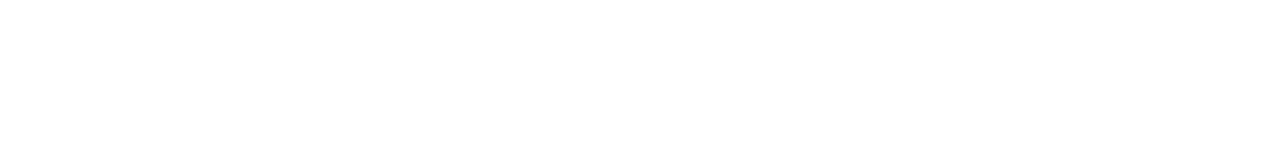
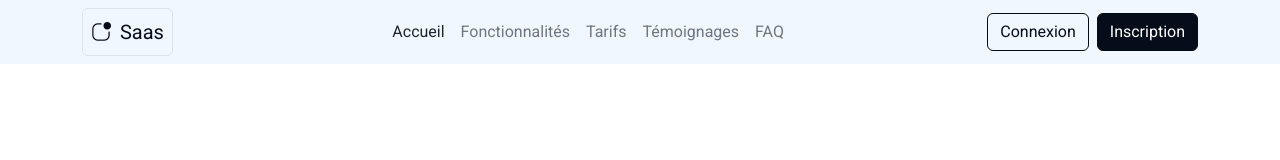
Before and after one commit to noword2000/LANDING-PAGE-SaaS, a website: page index.html in a window 1280 px wide. Drawn offline with nearby package versions, Linux system fonts and the light colour scheme; files that its build step writes are made by us from their sources.

Commit message:
feat: intégration d'une barre de navigation responsive et configuration du design
- Ajout d'une barre de navigation responsive
- Import des Bootstrap Icons dans le projet
- J'ai fixé la barre de navigation et ajusté le contenu principal (main)
- Personnalisation des variables navbar-light dans style_variables.scss

```diff
--- a/index.html
+++ b/index.html
@@ -13,11 +13,58 @@
     <!-- Lien vers mon fichier style CSS (Bootstrap Personnalisé) -->
     <link rel="stylesheet" href="./css/style.css">
 
+    <!-- Bootstrap Icons CSS -->
+    <link rel="stylesheet" href="./node_modules/bootstrap-icons/font/bootstrap-icons.min.css">
+
 </head>
 
 <body>
+    <!-- Entête de la page -->
+    <header>
+        <!-- Barre de navigation -->
+        <nav class="navbar navbar-expand-lg navbar-light bg-light fixed-top">
+            <div class="container">
+                <!-- Logo ou Titre du site web -->
+                <a class="navbar-brand border rounded p-2" href="#">
+                    <i class="bi bi-app-indicator me-1 text-dark"></i>
+                    <span class="text-dark">Saas</span>
+                </a>
+                <!-- Bouton pour ouvrir le menu sur mobile et tablette (Navigation Responsive) -->
+                <button class="navbar-toggler" type="button" data-bs-toggle="collapse" data-bs-target="#navbar"
+                    aria-controls="navbar" aria-expanded="false" aria-label="Toggle navigation">
+                    <span class="navbar-toggler-icon"></span>
+                </button>
+                <!-- Menu de navigation -->
+                <div class="collapse navbar-collapse" id="navbar">
+                    <!-- Liens de Navigation -->
+                    <ul class="navbar-nav mx-auto mb-2 mb-lg-0">
+                        <li class="nav-item">
+                            <a class="nav-link active" href="#">Accueil</a>
+                        </li>
+                        <li class="nav-item">
+                            <a class="nav-link" href="#">Fonctionnalités</a>
+                        </li>
+                        <li class="nav-item">
+                            <a class="nav-link" href="#">Tarifs</a>
+                        </li>
+                        <li class="nav-item">
+                            <a class="nav-link" href="#">Témoignages</a>
+                        </li>
+                        <li class="nav-item">
+                            <a class="nav-link" href="#">FAQ</a>
+                        </li>
+                    </ul>
+                    <!-- Boutons d'actions pour se connecter ou s'inscrire -->
+                    <a href="#" class="btn btn-outline-dark me-2">Connexion</a>
+                    <a href="#" class="btn btn-dark">Inscription</a>
+                </div>
+            </div>
+        </nav>
+    </header>
+    <!-- Contenu principal de la page Web -->
+    <main class="mt-5 pt-5">
 
-
+    </main>
     <!-- Bootstrap JS -->
     <script src="./node_modules/bootstrap/dist/js/bootstrap.bundle.min.js"></script>
 
--- a/scss/style_variables.scss
+++ b/scss/style_variables.scss
@@ -8,3 +8,10 @@
 $font-family-sans-serif: 'Roboto', sans-serif;//Corps de Texte
 $headings-font-family: 'Roboto Condensed', sans-serif;//Titres
 $headings-font-weight: 700;//Graisse des titres
+
+//Couleurs des éléments de mon navbar light
+$navbar-light-color:                rgba($dark, .55);
+$navbar-light-hover-color:          rgba($dark, .7);
+$navbar-light-active-color:         rgba($dark, .9);
+$navbar-light-disabled-color:       rgba($dark, .3);
+$navbar-light-toggler-border-color: rgba($dark, .1);
```
